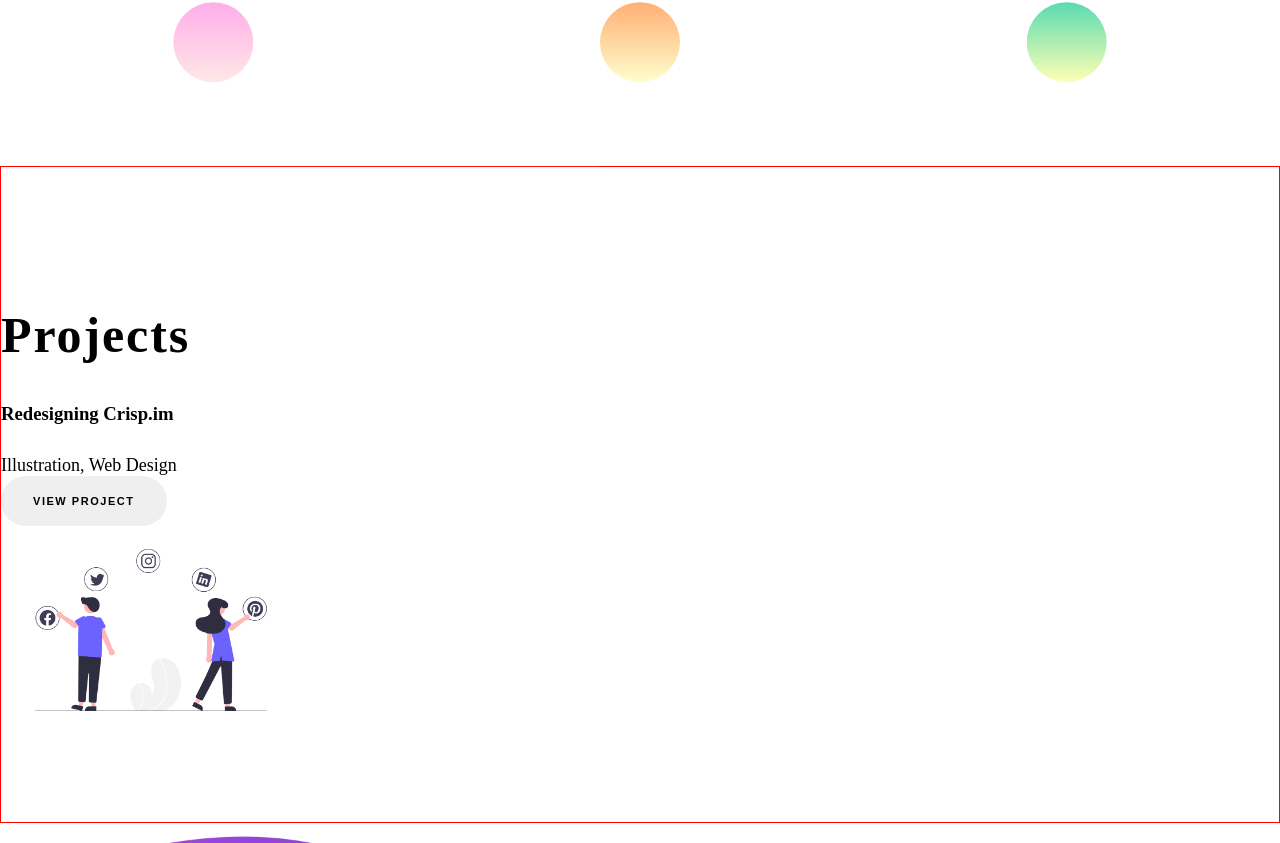
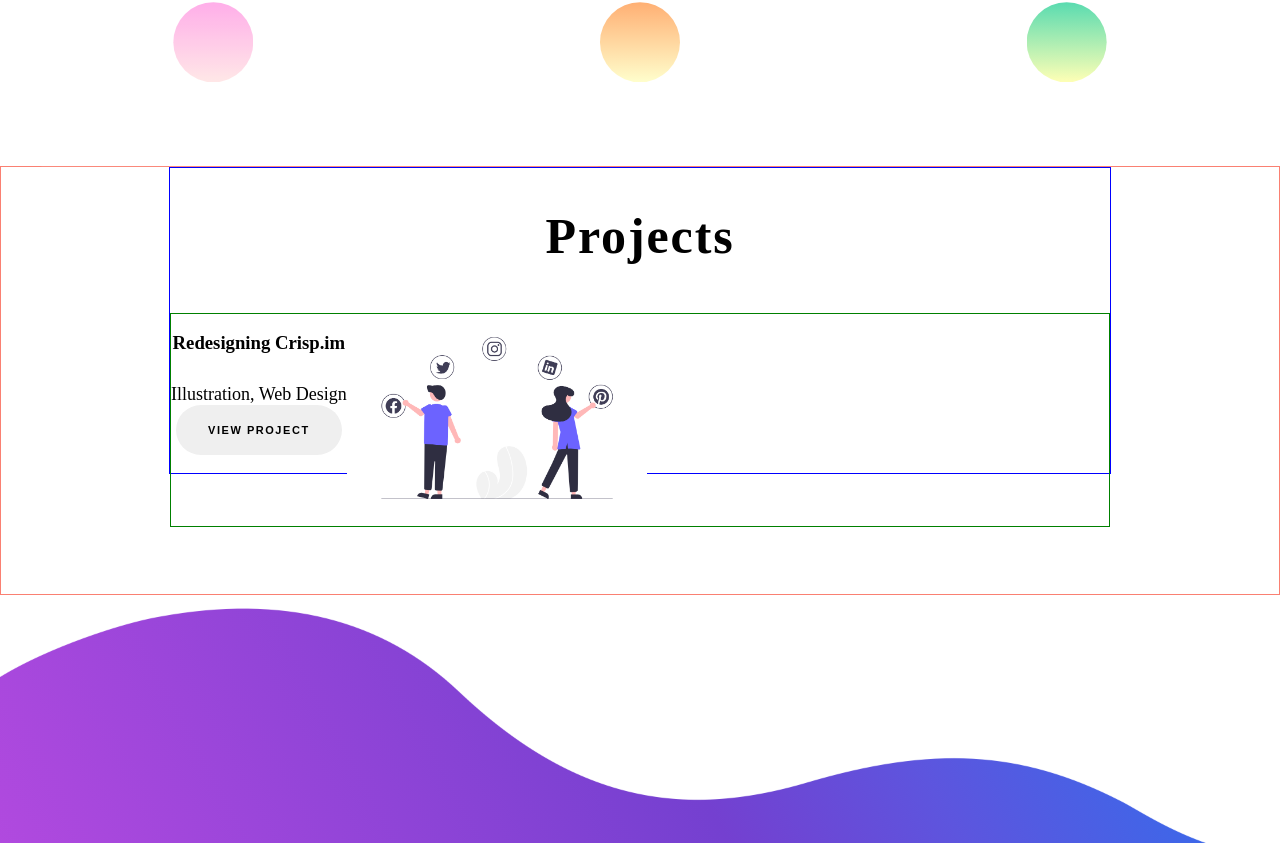
Before and after one commit to jael-VRR/newPortafolio, a React (Create React App) app: page / in a window 1280 px wide. Shown: the part 1137-1980 px from the top of the page. Built offline with nearby package versions, Linux system fonts and the light colour scheme.

Commit message:
style section

```diff
--- a/src/styles/projects.css
+++ b/src/styles/projects.css
@@ -1,9 +1,42 @@
-.home-projects{
-    padding: 100px 0 84px;
-    background: #fff;
-    border: 1px solid red;
+.home-projects {
+    padding: 0 0 120px;
+    background: #ffffff;
+    border: 1px solid salmon;
 }
-.wrap{
-    border: 1px solid red;
+.home.container{
+    width: 100%;
+padding-right: 15px;
+padding-left: 15px;
+margin-right: auto;
+margin-left: auto;
+border: 1px solid red;
+}
+.projects-section {
+    position: relative;
+    width: 100%;
+    z-index: 30;
+    max-width: 940px;
+    margin: 0 auto;
+    border: 1px solid blue;
+}
+.section-title{
+    text-align: center;
+}
+.works-container {
+    position: relative;
+    z-index: 30;
+    margin: 50px 0 -54px;
+    border: 1px solid green;
+}
+.content{
+    display: flex;
+    flex-direction: row;
+}
 
+/*@media (min-width: 768px)
+{
+
+.works-container {
+    margin: 50px 0 -84px;
 }
+}*/
```
